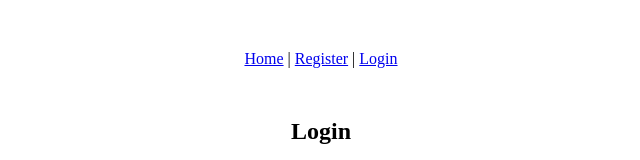
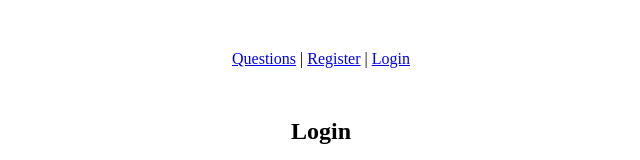
Before and after one commit to alexander-john/question-app-prototype-1, a React (Vite) app in the folder question-app/: page /login in a window 1280 px wide. Shown: the top 160 px of the page, without its empty margins (319-959 px from the left). Built offline with nearby package versions, Linux system fonts and the light colour scheme.

Commit message:
update navigation link text from "Home" to "Questions"

```diff
--- a/question-app/src/App.jsx
+++ b/question-app/src/App.jsx
@@ -11,7 +11,7 @@
     <Router>
       <div className="container">
         <nav>
-          <Link to="/">Home</Link> | <Link to="/register">Register</Link> | <Link to="/login">Login</Link>
+          <Link to="/">Questions</Link> | <Link to="/register">Register</Link> | <Link to="/login">Login</Link>
         </nav>
         <Routes>
           <Route path="/" element={<QuestionPage />} />
```
